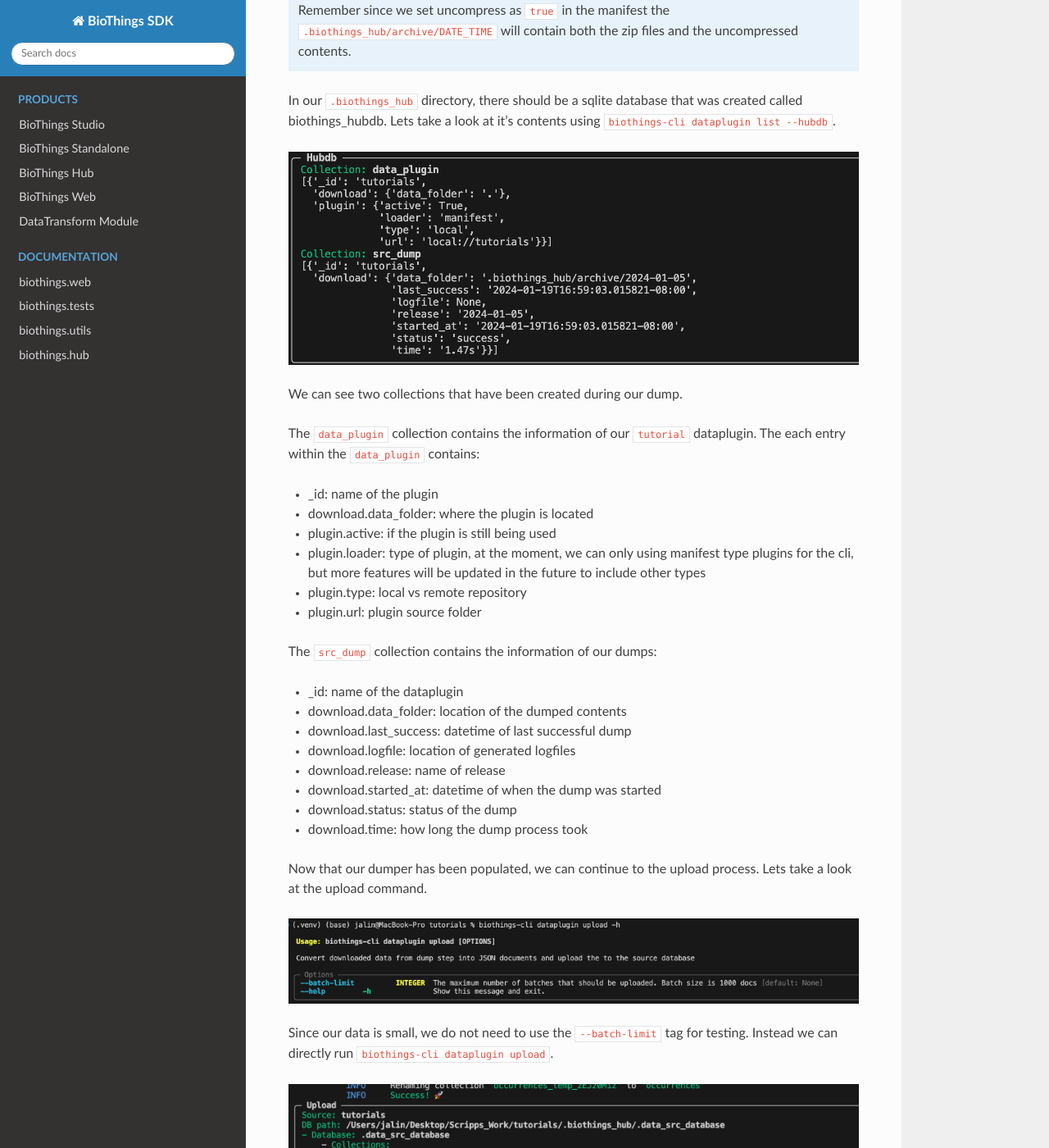
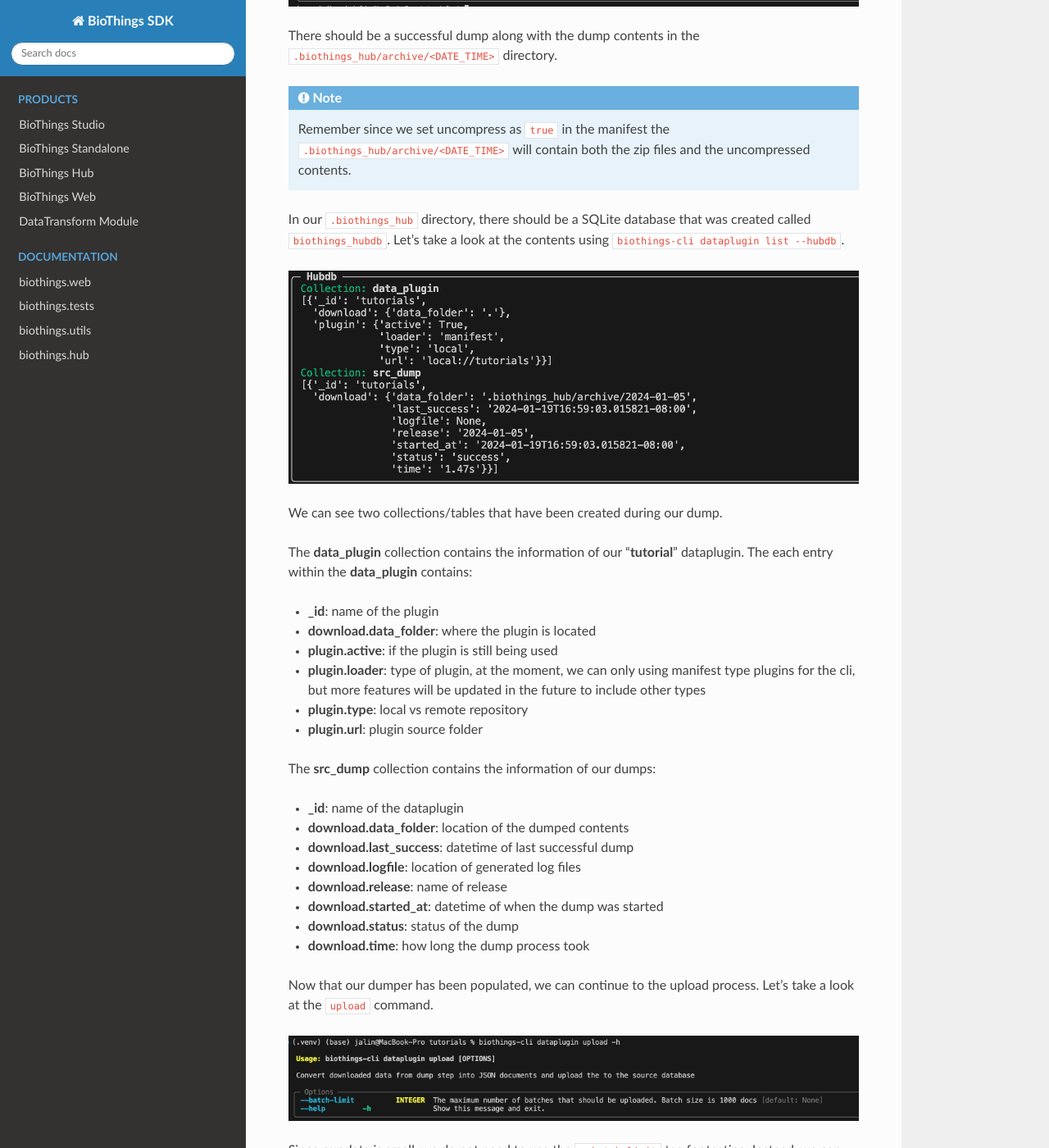
Before and after one commit to biothings/biothings.api, a Sphinx documentation site: the page built from docs/tutorial/cli_tutorial.rst, in a window 1280 px wide and 1400 px high, scrolled down 3648 px. Shown: the whole window at 82% size. Built offline with Sphinx 7.4.7 and the Read the Docs theme 2.0.0, drawn with Linux system fonts in a browser that asks for light colours; pages that are not in the unit, such as notebooks, are missing from menus; some of the changed text lies outside the part shown.

Commit message:
Fix text for biothings CLI.

```diff
--- a/docs/tutorial/cli_tutorial.rst
+++ b/docs/tutorial/cli_tutorial.rst
@@ -44,15 +44,15 @@
 
 If Git is not installed, you can download and install it from the official Git website:
 
-- For Windows and macOS: Visit [Git's official download page](https://git-scm.com/downloads).
+- For Windows and macOS: Visit `Git's official download page <https://git-scm.com/downloads>`_.
 - For Linux: Use your distribution's package manager (e.g., `apt-get install git` for Ubuntu, `yum install git` for Fedora).
 
 After installing Git, you can proceed with the setup and usage of the BioThings CLI.
 
-===========
+==========
 Setting Up
 ==========
-Clone the tutorials repository on our Biothings group.
+Clone the tutorials repository on our BioThings group.
 
 .. code:: bash
 
@@ -60,7 +60,7 @@
    cd tutorials
    git checkout pharmgkb_v5
 
-Now we will need to install the requirements to run our Biothings CLI. We will first create a virtual environment and then install a Biothings Hub CLI environment.
+Now we will need to install the requirements to run our BioThings CLI. We will first create a virtual environment and then install a BioThings Hub CLI environment.
 
 .. code:: bash
 
@@ -73,64 +73,77 @@
 Create and Test the dataplugin via CLI
 ======================================
 
-Lets check out our command line inputs. Here is a quick summary of every command we will be using in this tutorial.
+Let's check out our command line inputs. Here is a quick summary of every command we will be using in this tutorial.
 
-* biothings-cli dataplugin dump: Download source data files to local
-* biothings-cli dataplugin list: Listing dumped files or uploaded sources
-* biothings-cli dataplugin upload: Convert downloaded data from dump step into JSON documents and upload the to the source database
-* biothings-cli dataplugin serve: *serve* command runs a simple API server for serving documents from the source database.
-* biothings-cli dataplugin clean: Delete all dumped files and drop uploaded sources tables
+* ``biothings-cli dataplugin dump``: Download source data files to local
+* ``biothings-cli dataplugin list``: Listing dumped files or uploaded sources
+* ``biothings-cli dataplugin upload``: Convert downloaded data from dump step into JSON documents and upload the to the source database
+* ``biothings-cli dataplugin serve``: *serve* command runs a simple API server for serving documents from the source database.
+* ``biothings-cli dataplugin clean``: Delete all dumped files and drop uploaded sources tables
 
-If you have any futher questions on what other options are available in our biothings-cli. You can check out more using the ``--help`` or ``-h`` flag on any attribute. Examples:
+If you have any further questions on what other options are available in our ``biothings-cli``. You can check out more using the ``--help`` or ``-h`` flag on any attribute. Examples:
 
 * ``biothings-cli --help``
 * ``biothings-cli dataplugin --help``
 * ``biothings-cli dataplugin dump -h``
 
-The Biothings CLI can only be used for a manifest based plugin. Looking at our manifest file, we are using a JSON based manifest with multiple uploaders.
+The BioThings CLI can only be used for a manifest based plugin. Looking at our manifest file, we are using a JSON based manifest with multiple uploaders.
 Check out our `manifest section <studio.html#manifest-plugins>`_ to know more about the different types of manifest files that can be used with our Hub.
 
 .. code:: bash
 
     {
         "version": "0.3",
-        "requires" : ["pandas", "numpy"],
-        "dumper" : {
-            "data_url" : ["https://s3.pgkb.org/data/annotations.zip",
-                        "https://s3.pgkb.org/data/drugLabels.zip",
-                        "https://s3.pgkb.org/data/occurrences.zip"],
-            "uncompress" : true
+        "requires": [
+            "pandas",
+            "numpy"
+        ],
+        "dumper": {
+            "data_url": [
+                "https://s3.pgkb.org/data/annotations.zip",
+                "https://s3.pgkb.org/data/drugLabels.zip",
+                "https://s3.pgkb.org/data/occurrences.zip"
+            ],
+            "uncompress": true
         },
-        "uploaders" : [
+        "uploaders": [
             {
-                "name" : "annotations",
-                "parser" : "parser:load_annotations",
-                "mapping" : "parser:custom_annotations_mapping",
-                "on_duplicates" : "error"
+                "name": "annotations",
+                "parser": "parser:load_annotations",
+                "mapping": "parser:custom_annotations_mapping",
+                "on_duplicates": "error"
             },
             {
-                "name" : "druglabels",
-                "parser" : "parser:load_druglabels",
-                "on_duplicates" : "error"
+                "name": "druglabels",
+                "parser": "parser:load_druglabels",
+                "on_duplicates": "error"
             },
             {
-                "name" : "occurrences",
-                "parser" : "parser:load_occurrences",
-                "on_duplicates" : "error"
+                "name": "occurrences",
+                "parser": "parser:load_occurrences",
+                "on_duplicates": "error"
             }
         ]
     }
 
-* `version` specifies the manifest version (it's not the version of the datasource itself) and tells the Hub what to expect from the manifest.
-* parser uses ``pandas`` and ``numpy`` library, we declare that dependency in `requires` section.
-* the `dumper` section declares where the input files are, using `data_url` key. In the end, we'll use 3 different files so a list of URLs is specified there. A single
-  string is also allowed if only one file (ie. one URL) is required. Since the input file is a ZIP file, we first need to uncompress the archive, using `uncompress : true`.
-  We will see the uncompressed contents shortly after dumping.
-* the `uploaders` section tells the **Hub** how to upload JSON documents to MongoDB. `parser` has a special format, `module_name:function_name`. For example the first parsing function is named
-  `load_annotations` and can be found in `parser.py` module. `'on_duplicates' : 'error'` tells the **Hub** to raise an error if we have documents with the same _id (it would
-  mean we have a bug in our parser).
+* **version** specifies the manifest version (it's not the version of the
+  datasource itself) and tells the CLI what to expect from the manifest.
+* **parser** uses ``pandas`` and ``numpy`` library, we declare that dependency
+  in **requires** section.
+* the **dumper** section declares where the input files are, using **data_url**
+  key. In the end, we'll use 3 different files so a list of URLs is specified
+  there. A single string is also allowed if only one file (ie. one URL) is
+  required. Since the input file is a ZIP file, we first need to uncompress the
+  archive, using ``uncompress : true``. We will see the uncompressed contents
+  shortly after dumping.
+* the **uploaders** section tells the CLI how to upload JSON documents to local
+  SQLite database. **parser** has a special format, ``module_name:function_name``.
+  For example the first parsing function is named ``load_annotations`` and can
+  be found in `parser.py` module. ``"on_duplicates" : "error"`` tells the CLI to
+  raise an error if we have documents with the same ``_id`` (this would mean we
+  have a bug in our parser).
 
-Now we we will run the dump process using the CLI `dump` command.
+Now we will run the dump process using the ``dump`` command:
 
 .. code:: bash
 
@@ -139,53 +152,57 @@
 .. image:: ../_static/clidump.png
    :width: 100%
 
-There should be a successful dump along with the dump contents in the ``.biothings_hub/archive/DATE_TIME`` directory.
+There should be a successful dump along with the dump contents in the ``.biothings_hub/archive/<DATE_TIME>`` directory.
 
 .. note::
-    Remember since we set uncompress as ``true`` in the manifest the ``.biothings_hub/archive/DATE_TIME`` will contain both the zip files
+    Remember since we set uncompress as ``true`` in the manifest the ``.biothings_hub/archive/<DATE_TIME>`` will contain both the zip files
     and the uncompressed contents.
 
 
-In our ``.biothings_hub`` directory, there should be a sqlite database that was created called biothings_hubdb.
-Lets take a look at it's contents using ``biothings-cli dataplugin list --hubdb``.
+In our ``.biothings_hub`` directory, there should be a SQLite database that was created called ``biothings_hubdb``.
+Let's take a look at the contents using ``biothings-cli dataplugin list --hubdb``.
 
 .. image:: ../_static/clihubdb.png
     :width: 100%
 
-We can see two collections that have been created during our dump.
+We can see two collections/tables that have been created during our dump.
 
-The ``data_plugin`` collection contains the information of our ``tutorial`` dataplugin.
-The each entry within the ``data_plugin`` contains:
+The **data_plugin** collection contains the information of our "**tutorial**" dataplugin.
+The each entry within the **data_plugin** contains:
 
-* _id: name of the plugin
-* download.data_folder: where the plugin is located
-* plugin.active: if the plugin is still being used
-* plugin.loader: type of plugin, at the moment, we can only using manifest type plugins for the cli, but more features will be updated in the future to include other types
-* plugin.type: local vs remote repository
-* plugin.url: plugin source folder
+* **_id**: name of the plugin
+* **download.data_folder**: where the plugin is located
+* **plugin.active**: if the plugin is still being used
+* **plugin.loader**: type of plugin, at the moment, we can only using manifest type plugins for the cli, but more features will be updated in the future to include other types
+* **plugin.type**: local vs remote repository
+* **plugin.url**: plugin source folder
 
-The ``src_dump`` collection contains the information of our dumps:
+The **src_dump** collection contains the information of our dumps:
 
-* _id: name of the dataplugin
-* download.data_folder: location of the dumped contents
-* download.last_success: datetime of last successful dump
-* download.logfile: location of generated logfiles
-* download.release: name of release
-* download.started_at: datetime of when the dump was started
-* download.status: status of the dump
-* download.time: how long the dump process took
+* **_id**: name of the dataplugin
+* **download.data_folder**: location of the dumped contents
+* **download.last_success**: datetime of last successful dump
+* **download.logfile**: location of generated log files
+* **download.release**: name of release
+* **download.started_at**: datetime of when the dump was started
+* **download.status**: status of the dump
+* **download.time**: how long the dump process took
 
-Now that our dumper has been populated, we can continue to the upload process. Lets take a look at the upload command.
+Now that our dumper has been populated, we can continue to the upload process. Let's take a look at the ``upload`` command.
 
 .. image:: ../_static/cliuploadhelp.png
     :width: 100%
 
-Since our data is small, we do not need to use the ``--batch-limit`` tag for testing. Instead we can directly run ``biothings-cli dataplugin upload``.
+Since our data is small, we do not need to use the ``--batch-limit`` tag for testing. Instead, we can directly run:
+
+.. code:: bash
+
+    biothings-cli dataplugin upload
 
 .. image:: ../_static/cliupload.png
     :width: 100%
 
-After a successful upload, the sqlite database ``.biothings_hub/.data_src_database`` is created with three different collections.
+After a successful upload, the SQLite database ``.biothings_hub/.data_src_database`` is created with three different collections.
 Each collection matches the corresponding uploader in our manifest file: `annotations, druglabels, occurences`.
 
 To view our data, we will need to use the ``serve`` command.
@@ -198,40 +215,56 @@
     :width: 100%
 
 Once we have served the data, there should be 3 endpoints that are created. Go to http://localhost:9999/ to view all of the available endpoints.
-For each endpoint we can query by id:
+For each endpoint we can query by ``id``:
 
-* http://localhost:9999/annotations/DOC_ID
+* `http://localhost:9999/annotations/\<DOC_ID\> <http://localhost:9999/annotations/\<DOC_ID\>>`_
 
 or field:
 
-* http://localhost:9999/annotations?q=QUERY
+* `http://localhost:9999/annotations?q=\<QUERY\> <http://localhost:9999/annotations?q=\<QUERY\>>`_
 
-Try out a few of the examples for youself listed in the serve output!
+Try out a few of the examples for yourself listed in the serve output!
 
 .. note::
     You may have noticed that we are able to serve `occurences` and `druglabels` without registering a mapping.
-    The reason is because Biothings CLI does not check for correct mappings. If you want to know if your mapping is
-    correctly registered, you will have to use our  `biothings studio <studio.html>`_.
+    The reason is because BioThings CLI does not check for correct mappings. If you want to know if your mapping is
+    correctly registered, you will have to use our  `BioThings Studio <studio.html>`_.
 
-To review we can use the ``biothings dataplugin list`` command. Using this command we can see all of our dump and upload information.
+To review we can use the ``biothings-cli dataplugin list`` command. Using this command we can see all of our dump and upload information.
 
 .. image:: ../_static/clilistreview.png
     :width: 100%
 
-Once we are finished with our plugin we can delete our unused data with ``biothings dataplugin clean --all``.
+Once we are finished with our plugin we can delete our unused data with ``biothings-cli dataplugin clean --all``.
 This will delete all the dumped files and drop all the uploaded source data.
 
 .. image:: ../_static/cliclean.png
     :width: 100%
 
-We can check if all the data is deleted using ``biothings dataplugin list``.
+We can check if all the data is deleted using ``biothings-cli dataplugin list``.
 
 .. image:: ../_static/clilistclean.png
     :width: 100%
 
-We have successfully set up a Biothings CLI environment and created an API from a flat file using only the CLI.
+==========
+In Summary
+==========
 
-* by defining a data plugin, we told the **BioThings CLI** where the remote data was and what the parser function was
-* We used the **BioThings CLI** to create a new dataplugin and dump the data locally
-* We also generated an `uploader` to run the parser and store resulting JSON documents into a SQLite database
-* We served the resulting data with a simple API server from the source database.
+We have successfully set up a BioThings CLI environment and created a test envrironment from a flat file using only the CLI. Here is what we have achieved:
+
+* Create a data plugin: by defining a data plugin, we pointed the **BioThings CLI** to where the remote data is and which parser functions to process the remote data
+* Dump remote data: we used the **BioThings CLI** to dump the data locally
+* Parse remote data: we also generated an `uploader` to run the parser and store resulting JSON documents into a SQLite database
+* Run the test API: we served the resulting data with a simple API server from the source database.
+
+==========
+Next Steps
+==========
+
+* Deploy to production:
+
+  * After you successfully created and tested your data plugin locally,
+    you are ready to host your data plugin as a BioThings API in the
+    production environment (e.g. AWS cloud environment).
+  * Please contact the Manager of one of our managed BioThings Hubs.
+    The rest of the deployment process will be handled by the managed Hub.
```
Also changed, not shown: other parts of docs/tutorial/cli_tutorial.rst (+3 -3 lines).
